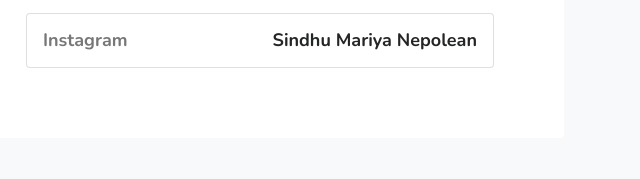
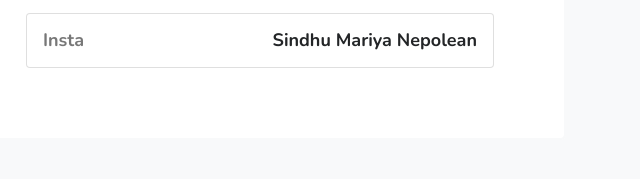
Before and after one commit to JohnRaj03/1st-Project-Sindhu, a plain HTML site: page myresume.html in a window 1280 px wide. Shown: the part 1854-2033 px from the top of the page, 629-1269 px from the left. Drawn offline with nearby package versions, Linux system fonts and the light colour scheme.

Commit message:
Update myresume.html

```diff
--- a/myresume.html
+++ b/myresume.html
@@ -209,7 +209,7 @@
                           <h5><span>Whatsapp</span> <span><a href="https://wa.me/+919447622630">Sindhu Nepolean</a></span></h5>
                       </div>
                       <div class="card p-3 mt-3">
-                          <h5><span>Instagram</span> <span><a href="https://www.instagram.com/oldmonk_in_newkuppi/">Sindhu Mariya Nepolean</a></span></h5>
+                          <h5><span>Insta</span> <span><a href="https://www.instagram.com/oldmonk_in_newkuppi/">Sindhu Mariya Nepolean</a></span></h5>
                       </div>
                   </div>
               </div>
```
